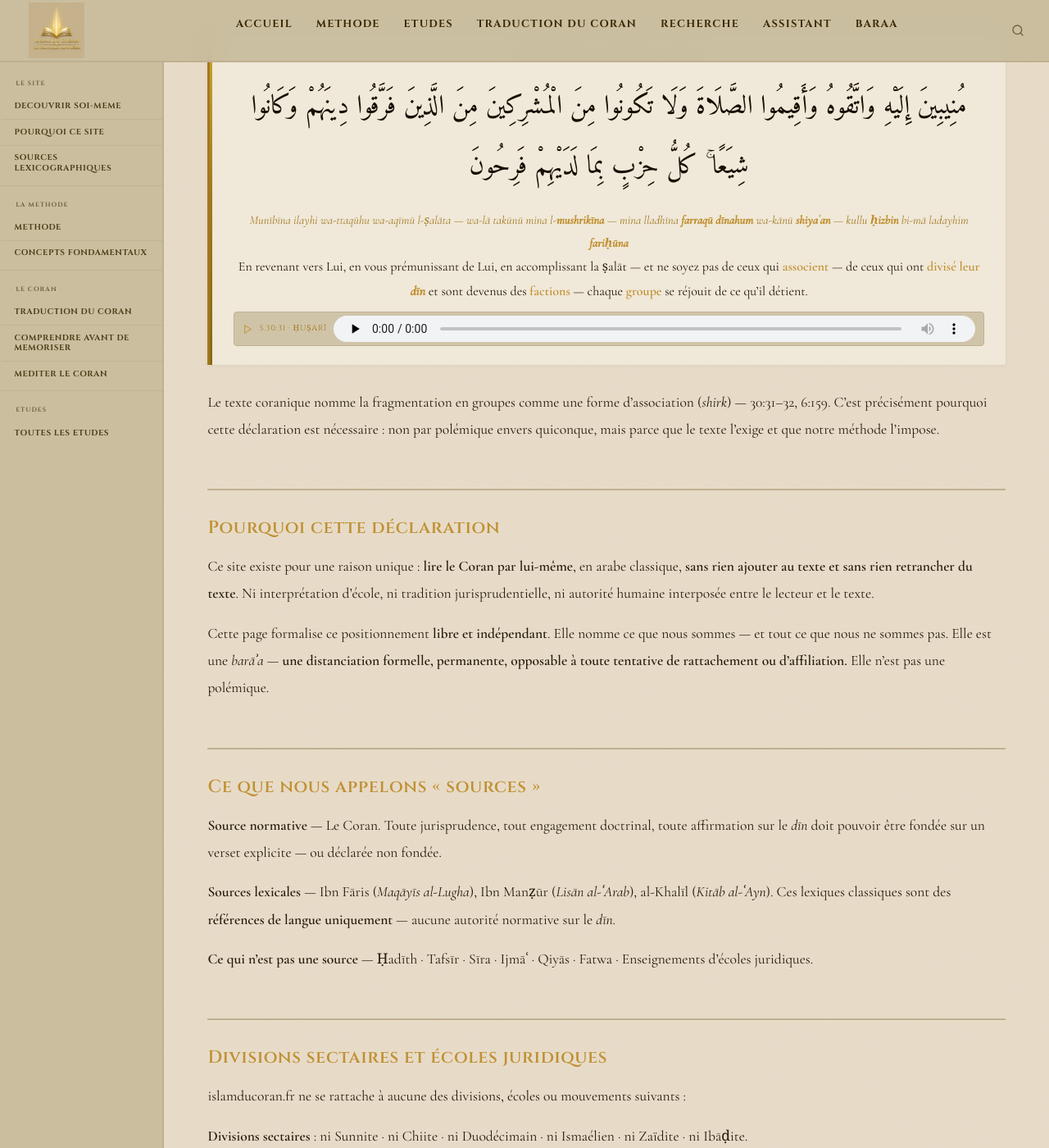
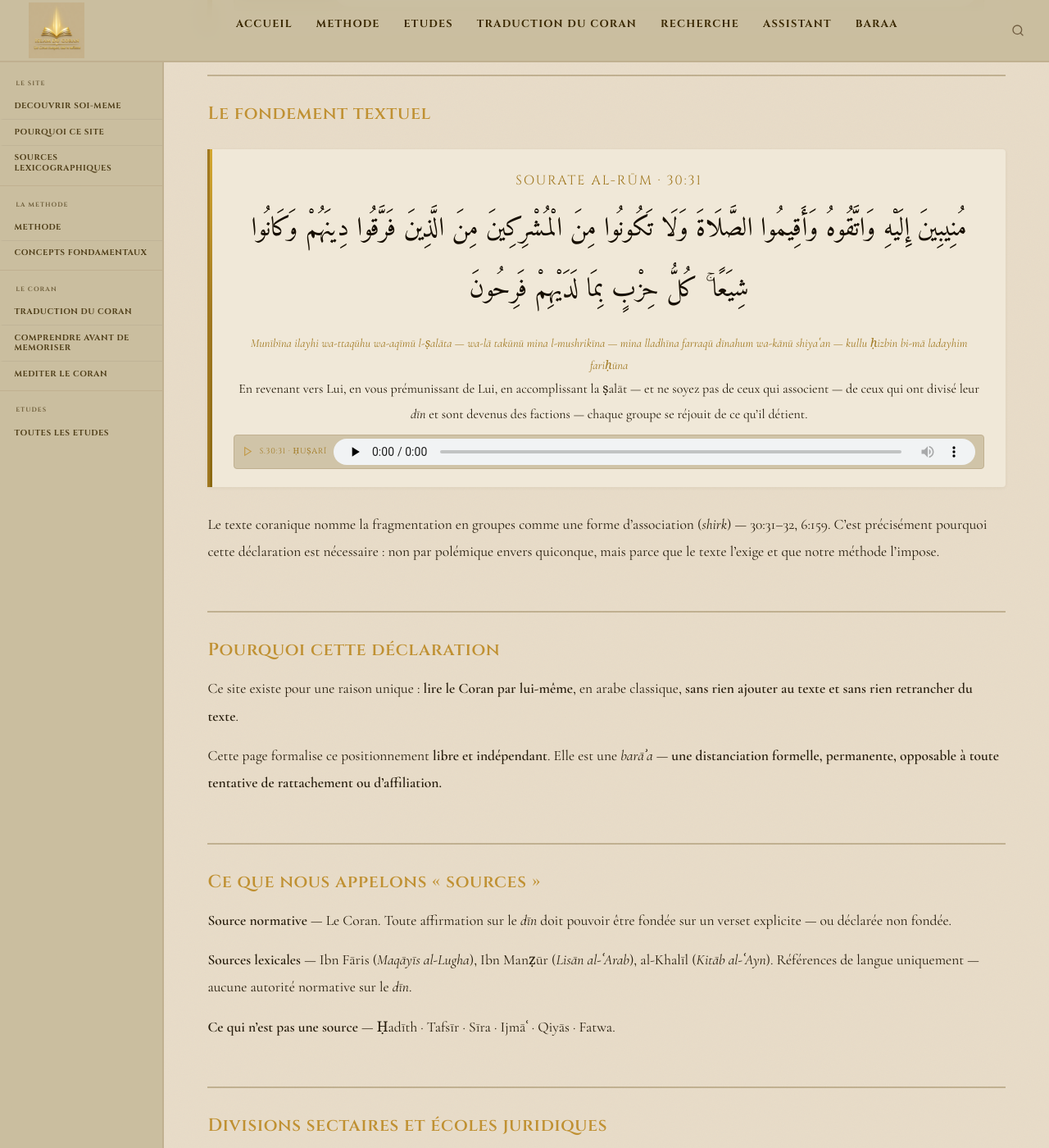
Before and after one commit to Makhuwcoder/islamducoran, a Jekyll site: the page built from baraa.md, in a window 1280 px wide and 1400 px high, scrolled down 1042 px. Shown: the whole window at 82% size. Built offline with Jekyll 4.4.1, drawn with Linux system fonts in a browser that asks for light colours; some of the changed text lies outside the part shown.

Commit message:
baraa.md: réécriture — includes sur 1 ligne, HTML simple hors Liquid

```diff
--- a/baraa.md
+++ b/baraa.md
@@ -1,19 +1,19 @@
 ---
 layout: default
 title: "Barāʾa — Déclaration officielle"
-subtitle: "Déclaration de positionnement, de non-appartenance et d'engagement méthodologique · Permanent · Opposable · Sans exception"
+subtitle: "Déclaration de positionnement · Permanent · Opposable · Sans exception"
 date: 2024-04-16
-description: "islamducoran.fr ne se rattache à aucun courant, aucune école, aucune voie, aucun mouvement constitué. Source normative unique : le Coran. Autorité unique : Allaah."
+description: "islamducoran.fr : source normative unique : le Coran. Autorité unique : Allaah."
 permalink: /baraa/
 ---
 
-{% include callout.html type="pivot" label="Barāʾa — Déclaration de positionnement" content="Muslim — uniquement et seulement · Source normative unique : le Coran · Autorité unique : Allaah
-
-Ni sunnite · ni chiite · ni salafite · ni wahhabite · ni habachite · ni coraniste · ni soufiste d'aucune ṭarīqa · ni chiite d'aucune branche · aucun shaykh · aucun maître · aucun groupe d'appartenance.
-
-Aucun ḥizb · aucun tafsīr · aucun ḥadīth comme source normative · aucune autorité humaine sur le texte.
-
-**Le texte dit ce qu'il dit — rien de plus, rien de moins.**" %}
+<div class="declaration" style="border-left:4px solid var(--or3);padding:1.2rem 1.5rem;margin-bottom:2rem;text-align:center;">
+<span class="declaration__label" style="display:block;font-family:var(--font-titre);font-size:.7rem;letter-spacing:.12em;text-transform:uppercase;color:var(--or2);margin-bottom:.8rem;">Barāʾa — Déclaration de positionnement</span>
+<p>Muslim — uniquement et seulement · Source normative unique : le Coran · Autorité unique : Allaah</p>
+<p>Ni sunnite · ni chiite · ni salafite · ni wahhabite · ni habachite · ni coraniste · ni soufiste · aucun shaykh · aucun maître · aucun groupe.</p>
+<p>Aucun ḥizb · aucun tafsīr · aucun ḥadīth comme source normative · aucune autorité humaine sur le texte.</p>
+<p><strong>Le texte dit ce qu'il dit — rien de plus, rien de moins.</strong></p>
+</div>
 
 ## Le verset fondateur
 
@@ -21,23 +21,23 @@
 
 ## Le fondement textuel
 
-{% include verset.html ref="Sourate Al-Rūm · 30:31" ar="مُنِيبِينَ إِلَيْهِ وَاتَّقُوهُ وَأَقِيمُوا الصَّلَاةَ وَلَا تَكُونُوا مِنَ الْمُشْرِكِينَ مِنَ الَّذِينَ فَرَّقُوا دِينَهُمْ وَكَانُوا شِيَعًا ۚ كُلُّ حِزْبٍ بِمَا لَدَيْهِمْ فَرِحُونَ" trl="*Munībīna ilayhi wa-ttaqūhu wa-aqīmū l-ṣalāta — wa-lā takūnū mina l-**mushrikīna** — mina lladhīna **farraqū dīnahum** wa-kānū **shiyaʿan** — kullu **ḥizbin** bi-mā ladayhim **fariḥūna***" trad="En revenant vers Lui, en vous prémunissant de Lui, en accomplissant la ṣalāt — et ne soyez pas de ceux qui **associent** — de ceux qui ont **divisé leur *dīn*** et sont devenus des **factions** — chaque **groupe** se réjouit de ce qu'il détient." %}
+{% include verset.html ref="Sourate Al-Rūm · 30:31" ar="مُنِيبِينَ إِلَيْهِ وَاتَّقُوهُ وَأَقِيمُوا الصَّلَاةَ وَلَا تَكُونُوا مِنَ الْمُشْرِكِينَ مِنَ الَّذِينَ فَرَّقُوا دِينَهُمْ وَكَانُوا شِيَعًا ۚ كُلُّ حِزْبٍ بِمَا لَدَيْهِمْ فَرِحُونَ" trl="*Munībīna ilayhi wa-ttaqūhu wa-aqīmū l-ṣalāta — wa-lā takūnū mina l-mushrikīna — mina lladhīna farraqū dīnahum wa-kānū shiyaʿan — kullu ḥizbin bi-mā ladayhim fariḥūna*" trad="En revenant vers Lui, en vous prémunissant de Lui, en accomplissant la ṣalāt — et ne soyez pas de ceux qui associent — de ceux qui ont divisé leur *dīn* et sont devenus des factions — chaque groupe se réjouit de ce qu'il détient." %}
 
 Le texte coranique nomme la fragmentation en groupes comme une forme d'association (*shirk*) — 30:31–32, 6:159. C'est précisément pourquoi cette déclaration est nécessaire : non par polémique envers quiconque, mais parce que le texte l'exige et que notre méthode l'impose.
 
 ## Pourquoi cette déclaration
 
-Ce site existe pour une raison unique : **lire le Coran par lui-même**, en arabe classique, **sans rien ajouter au texte et sans rien retrancher du texte**. Ni interprétation d'école, ni tradition jurisprudentielle, ni autorité humaine interposée entre le lecteur et le texte.
+Ce site existe pour une raison unique : **lire le Coran par lui-même**, en arabe classique, **sans rien ajouter au texte et sans rien retrancher du texte**.
 
-Cette page formalise ce positionnement **libre et indépendant**. Elle nomme ce que nous sommes — et tout ce que nous ne sommes pas. Elle est une *barāʾa* — **une distanciation formelle, permanente, opposable à toute tentative de rattachement ou d'affiliation.** Elle n'est pas une polémique.
+Cette page formalise ce positionnement **libre et indépendant**. Elle est une *barāʾa* — **une distanciation formelle, permanente, opposable à toute tentative de rattachement ou d'affiliation.**
 
 ## Ce que nous appelons « sources »
 
-**Source normative** — Le Coran. Toute jurisprudence, tout engagement doctrinal, toute affirmation sur le *dīn* doit pouvoir être fondée sur un verset explicite — ou déclarée non fondée.
+**Source normative** — Le Coran. Toute affirmation sur le *dīn* doit pouvoir être fondée sur un verset explicite — ou déclarée non fondée.
 
-**Sources lexicales** — Ibn Fāris (*Maqāyīs al-Lugha*), Ibn Manẓūr (*Lisān al-ʿArab*), al-Khalīl (*Kitāb al-ʿAyn*). Ces lexiques classiques sont des **références de langue uniquement** — aucune autorité normative sur le *dīn*.
+**Sources lexicales** — Ibn Fāris (*Maqāyīs al-Lugha*), Ibn Manẓūr (*Lisān al-ʿArab*), al-Khalīl (*Kitāb al-ʿAyn*). Références de langue uniquement — aucune autorité normative sur le *dīn*.
 
-**Ce qui n'est pas une source** — Ḥadīth · Tafsīr · Sīra · Ijmāʿ · Qiyās · Fatwa · Enseignements d'écoles juridiques.
+**Ce qui n'est pas une source** — Ḥadīth · Tafsīr · Sīra · Ijmāʿ · Qiyās · Fatwa.
 
 ## Divisions sectaires et écoles juridiques
 
@@ -57,10 +57,11 @@
 
 islamducoran.fr ne se rattache à **aucun groupe**, aucune organisation, aucun mouvement, aucune école, aucune voie, aucune ṭarīqa.
 
-Nous ne nous réclamons d'aucun *ḥadīth* comme source normative, d'aucun *tafsīr* comme autorité d'interprétation, d'aucune *fatwa* comme prescription.
-
 Nous ne prétendons pas détenir la vérité absolue sur le *dīn*. Nous présentons une *cartographie de compréhension* — non une doctrine.
 
 > **L'unique garant de la compréhension est Allaah.**
 
-{% include callout.html type="pivot" label="Permanent · Opposable · Sans exception" content="islamducoran.fr · Déclaration officielle · Barāʾa" %}
+<div class="declaration" style="margin-top:2rem;text-align:center;">
+<p><strong>Permanent · Opposable · Sans exception</strong></p>
+<p style="font-style:italic;">islamducoran.fr · Déclaration officielle · Barāʾa</p>
+</div>
```
Also changed, not shown: other parts of baraa.md (+1 -1 lines).
